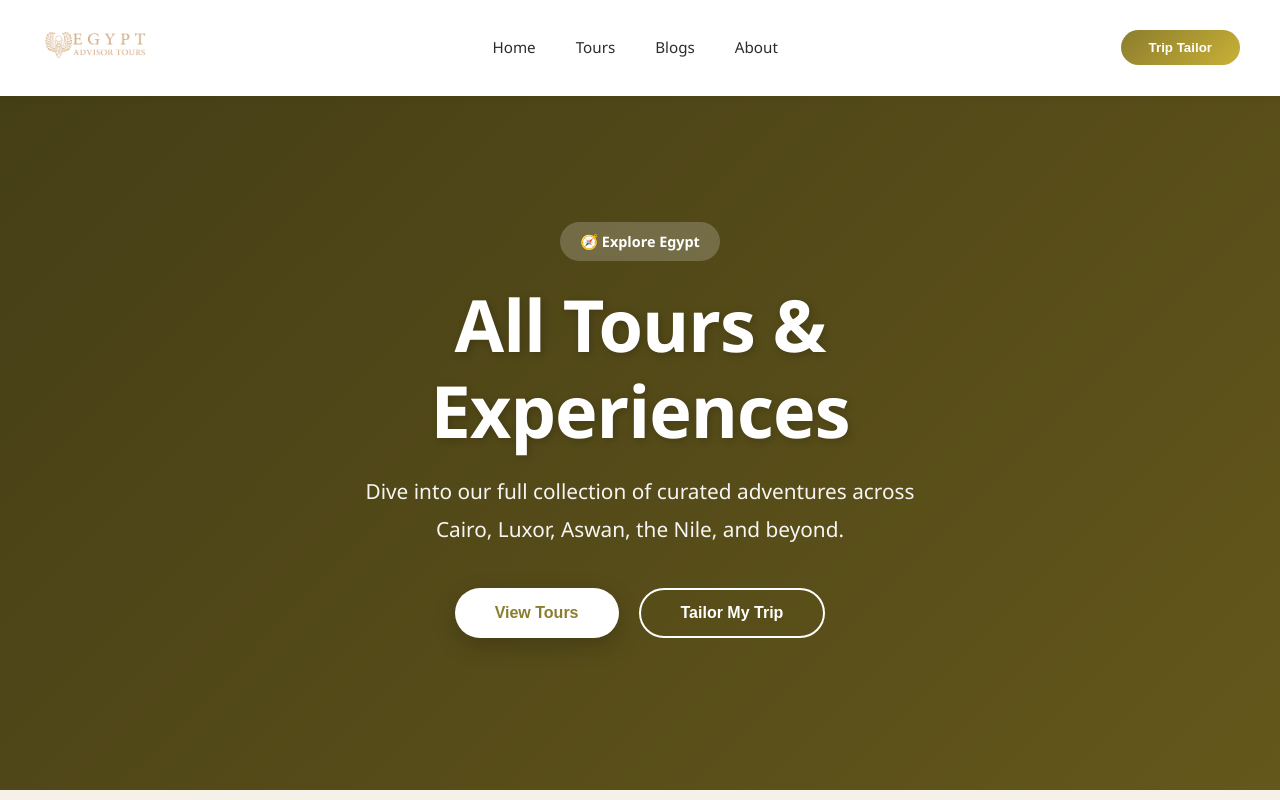
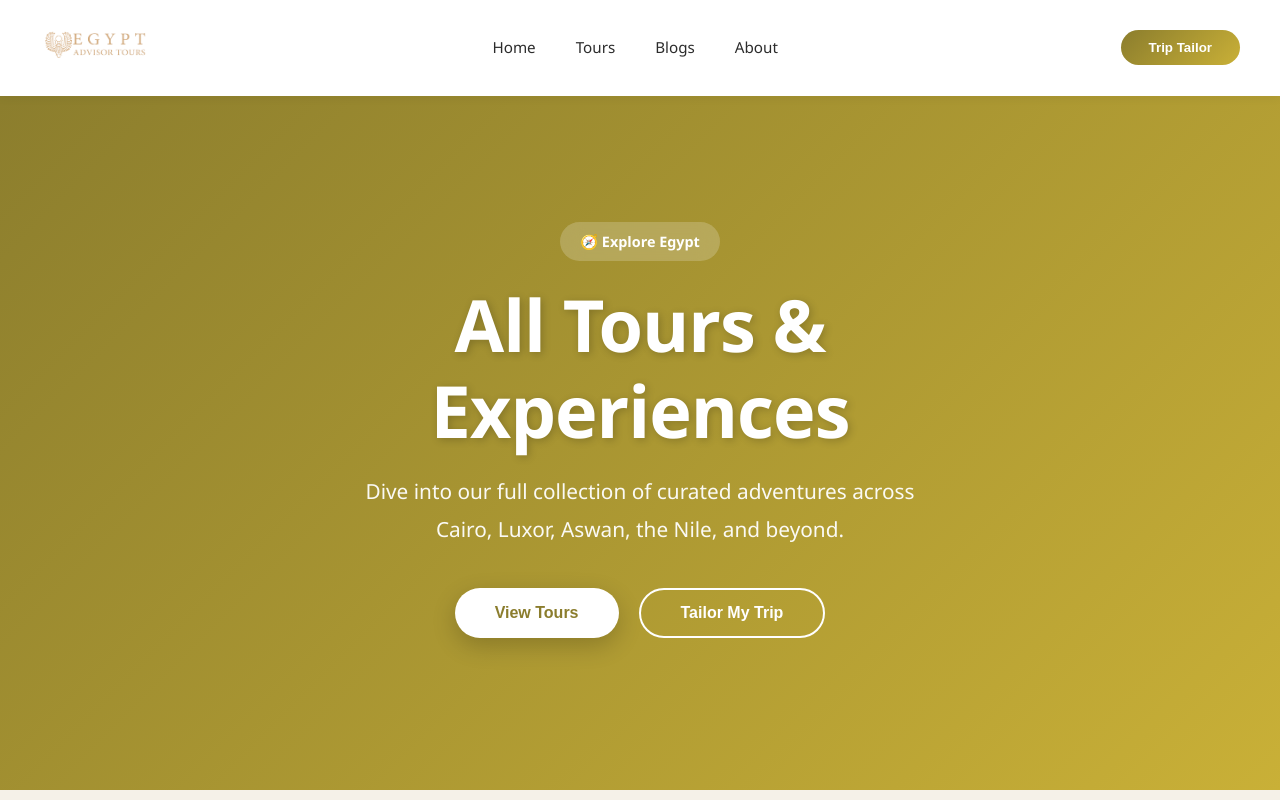
Before and after one commit to jozoxm/egypt-advisor-tours, a React (Create React App) app in the folder client/: page /tours in a window 1280 px wide. Shown: the top 800 px of the page. Built offline with nearby package versions, Linux system fonts and the light colour scheme.

Commit message:
Update client/src/App.css
Co-authored-by: Copilot <175728472+Copilot@users.noreply.github.com>

```diff
--- a/client/src/App.css
+++ b/client/src/App.css
@@ -264,10 +264,12 @@ body {
   left: 0;
   right: 0;
   bottom: 0;
+  z-index: 1;
+}
+
+.hero-slideshow .hero-overlay {
   background: rgba(0, 0, 0, 0.5);
-  z-index: 1;
-}
-
+}
 .hero-content {
   position: relative;
   z-index: 2;
```
